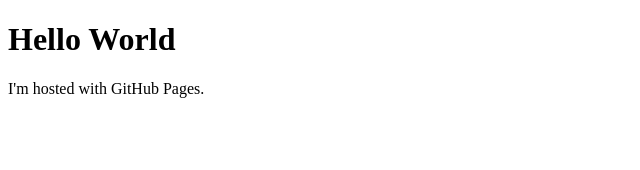
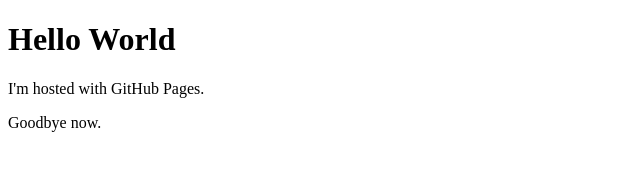
Before and after one commit to tnm2322/tnm2322.github.io, a plain HTML site: page index.html in a window 1280 px wide. Shown: the whole page, without its empty margins (0-640 px from the left). Drawn offline with Linux system fonts and the light colour scheme.

Commit message:
Update index.html

```diff
--- a/index.html
+++ b/index.html
@@ -7,6 +7,8 @@
 
     <p>I'm hosted with GitHub Pages.</p>
 
+    <p>Goodbye now.</p>
+
 </body>
 
 </html>
```
